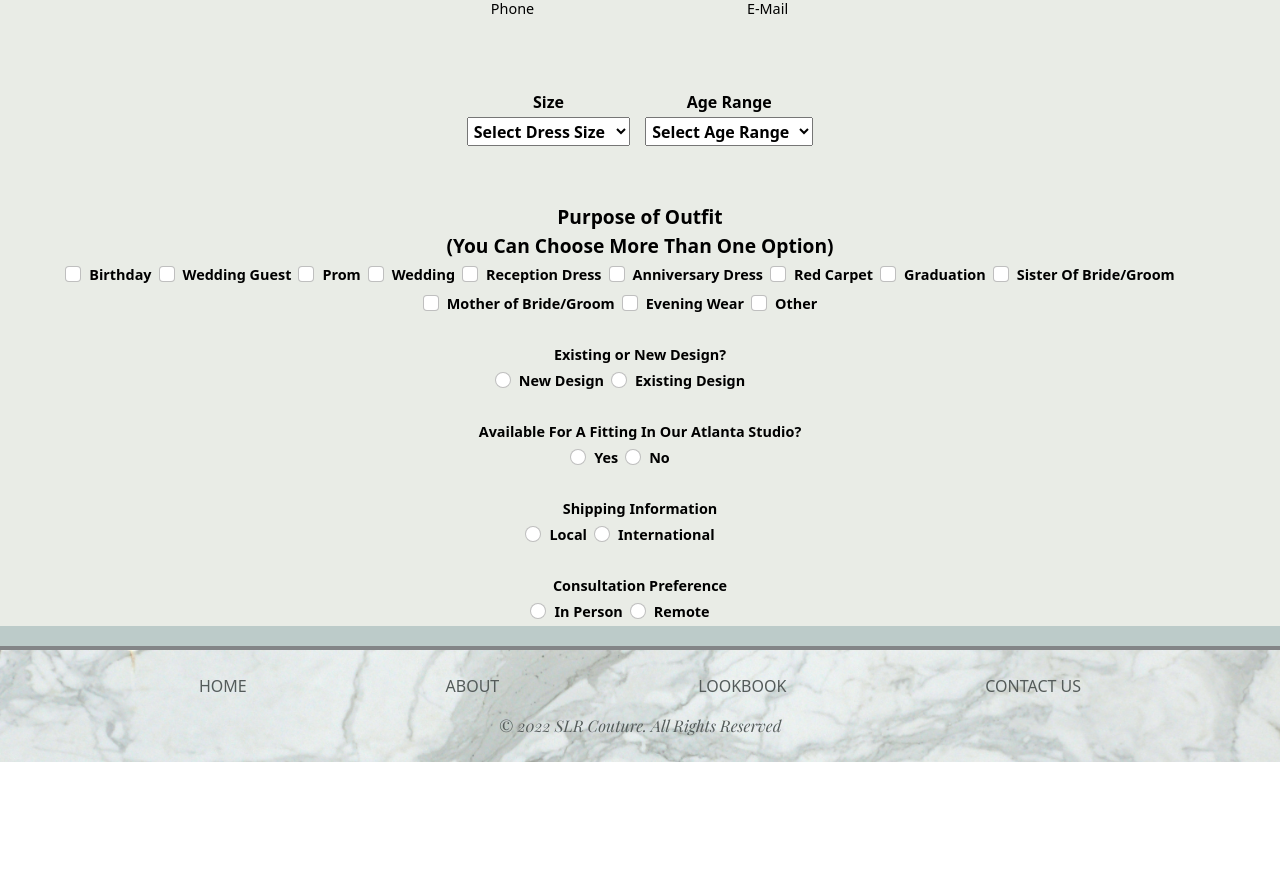
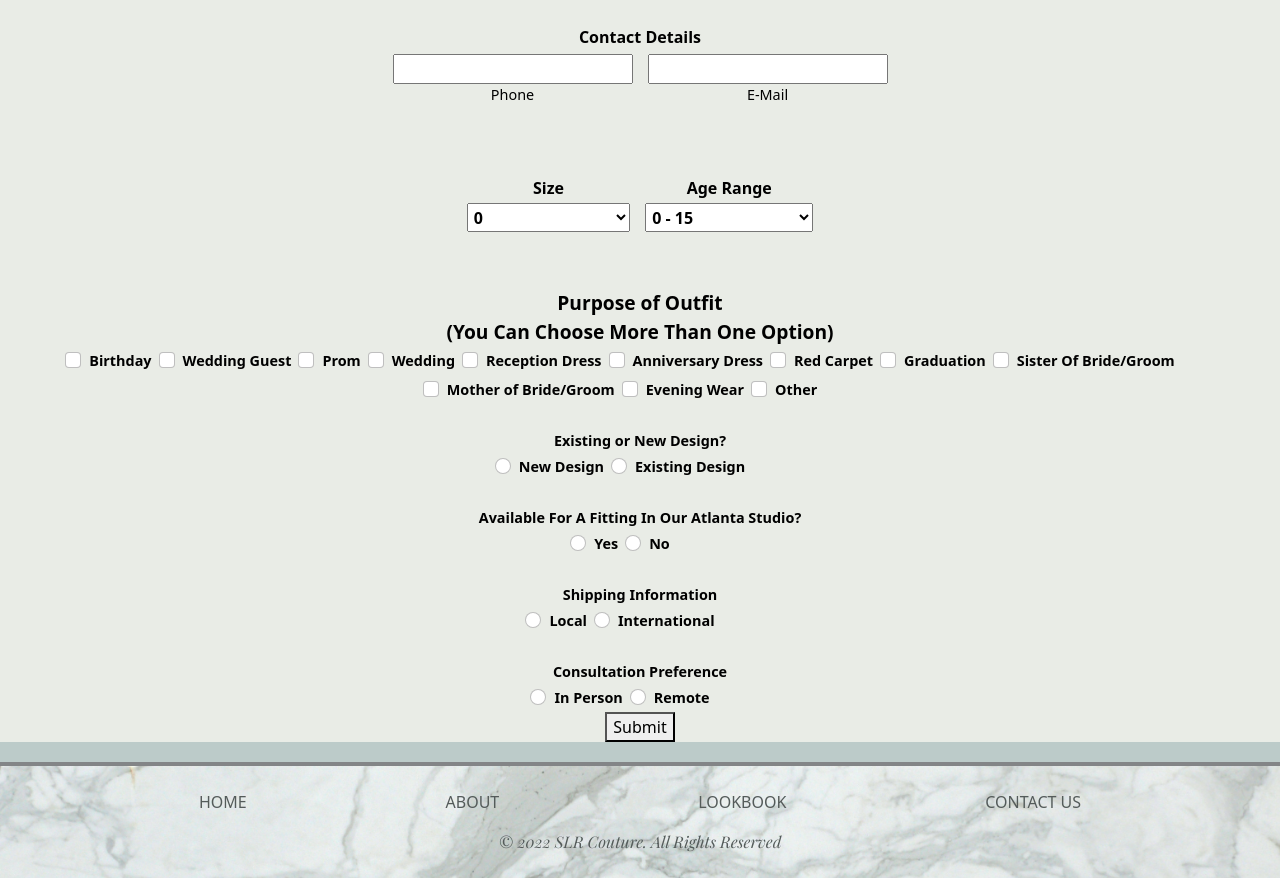
Before and after one commit to SgtHouston/Fashion-Gallery, a React (Create React App) app: page /contact in a window 1280 px wide. Shown: the part 959-1837 px from the top of the page. Before the commit the page ends 1721 px from the top, so only its background shows below. Built offline with nearby package versions, Linux system fonts and the light colour scheme.

Commit message:
forms uploading in firebase!

```diff
--- a/package.json
+++ b/package.json
@@ -7,14 +7,18 @@
     "@emotion/styled": "^11.3.0",
     "@mui/icons-material": "^5.2.5",
     "@mui/material": "^5.2.6",
+    "@reduxjs/toolkit": "^1.7.1",
     "@testing-library/jest-dom": "^5.14.1",
     "@testing-library/react": "^11.2.7",
     "@testing-library/user-event": "^12.8.3",
     "bootstrap": "^5.1.1",
+    "firebase": "^9.6.1",
     "react": "^17.0.2",
     "react-bootstrap": "^2.0.0-rc.0",
     "react-dom": "^17.0.2",
+    "react-redux": "^7.2.6",
     "react-scripts": "4.0.3",
+    "redux-thunk": "^2.4.1",
     "web-vitals": "^1.1.2"
   },
   "scripts": {
--- a/src/Pages/Contact.js
+++ b/src/Pages/Contact.js
@@ -7,12 +7,69 @@ import CustomerWorn8 from '../images/Pageant copy.jpeg'
 // npm install @mui/icons-material
 // npm install @mui/material
 import KeyboardDoubleArrowDownIcon from '@mui/icons-material/KeyboardDoubleArrowDown';
+import { useDispatch, useSelector } from 'react-redux'
+import { useState } from 'react'
+import { actionAddClient } from '../redux/actions/client'
 
 
 function Contact() {
+    const dispatch = useDispatch()
+    const [fname, setFName] = useState('');
+    const [age, setAge] = useState('');
+    const [lname, setLName] = useState('');
+    const [consultation, setConsultation] = useState('');
+    const [size, setSize] = useState(99);
+    const [email, setEmail] = useState('');
+    const [existingnew, setExistingnew] = useState('');
+    const [fitting, setFitting] = useState('');
+    const [phone, setPhone] = useState('');
+    const [shipping, setShipping] = useState('');
+    const [purpose, setPurpose] = useState({
+        Birthday: false,
+        WeddingGuest: false,
+        Prom: false,
+        Wedding: false,
+        Reception: false,
+        Anniversary: false,
+        RedCarpet: false,
+        Graduation: false,
+        SisofBride: false,
+        MotherofBride: false,
+        EveningWear: false,
+        Other: false
+    });
+
+    const client = useSelector (state => state.client)
+
+
+    const handleSubmit = e => {
+        e.preventDefault();
+        // Capture Info from Contact State
+        client.FName = fname
+        client.LName = lname
+        client.Age = age
+        client.Consultation = consultation
+        client.Size = size
+        client.EMail = email
+        client.Existingnew = existingnew
+        client.Fitting = fitting
+        client.Phone = phone
+        client.Shipping = shipping
+        client.Purpose = purpose
+        // console.log(client)
+
+        // Submit info as client and dispatch to redux for global state
+        dispatch(actionAddClient(client))
+
+        // deploy "Sumbit Successful Modal"
+        // Refresh page on close or redirect to other
+    }
+
+
+
     return (
         <div className="contact">
-            {/* < Header /> */}
+            < Header />
             <div className="contact-body">
                 <div className='contact-form text-center'>
 
@@ -21,43 +78,43 @@ function Contact() {
                         <h4 className='contact-text'>Please Fill Out The Form Below <br/>To Start Your Order</h4>
                         < KeyboardDoubleArrowDownIcon />
                     </div>
-                    <form className="contact-form-inputs">
+                    <form className="contact-form-inputs" onSubmit={handleSubmit}>
                         <fieldset>
                             <br/>
-                        <label for="contact-names" class="form-check">Name </label>
-                            <div class="contact-names">
-                                <div class="form-check">
-                                    <input type="text" name="name" id="fnameinput" required />
-                                    <p class='field-label'>First</p>
+                        <label htmlFor="contact-names" className="form-check">Name </label>
+                            <div className="contact-names">
+                                <div className="form-check">
+                                    <input type="text" name="name" id="fnameinput" value={fname} onChange={e => setFName(e.target.value)} required />
+                                    <p className='field-label'>First</p>
                                 </div>
-                                <div class="form-check">
-                                    <input type="text" name="name" id="lnameinput" required />
-                                    <p class='field-label'>Last</p>
+                                <div className="form-check">
+                                    <input type="text" name="name" id="lnameinput" value={lname} onChange={e => setLName(e.target.value)} required />
+                                    <p className='field-label'>Last</p>
                                 </div>
                             </div>
                         </fieldset>
 
                         <fieldset>
-                            <label for="contact-details" class="form-check">Contact Details </label>
-                            <div class="contact-details">
-                                <div class="form-check">
-                                    <input type="tel" name="phone" id="phoneinput" required />
-                                    <p class='field-label'>Phone</p>
+                            <label htmlFor="contact-details" className="form-check">Contact Details </label>
+                            <div className="contact-details">
+                                <div className="form-check">
+                                    <input type="tel" name="phone" id="phoneinput" value={phone} onChange={e => setPhone(e.target.value)} required />
+                                    <p className='field-label'>Phone</p>
                                 </div>
 
-                                <div class="form-check">
-                                    <input type="email" name="email" id="emailinput" required />
-                                    <p class='field-label'>E-Mail</p>
+                                <div className="form-check">
+                                    <input type="email" name="email" id="emailinput" value={email} onChange={e => setEmail(e.target.value)} required />
+                                    <p className='field-label'>E-Mail</p>
                                 </div>
                             </div>
                         </fieldset>
                         <br/>
                         <br/>
                         <fieldset >
-                            <div class="contact-dropdown">
-                                <div class="selector form-check">
-                                    <label for="size-selector" class="form-check">Size </label>
-                                    <select class="form-check form-check-black" name="Select Your Dress Size" id="size-selector">
+                            <div className="contact-dropdown">
+                                <div className="selector form-check">
+                                    <label htmlFor="size-selector" className="form-check">Size </label>
+                                    <select className="form-check form-check-black" name="Select Your Dress Size" id="size-selector" value={size} onChange={e => setSize(e.target.value)}>
                                         <option value='no size selection' disabled selected> Select Dress Size </option>
                                         <option value='0' > 0</option>
                                         <option value='2' > 2</option>
@@ -72,9 +129,9 @@ function Contact() {
                                 </div>
                                 <br/>
                                 <br/>
-                                <div class="selector form-check">
-                                    <label for="age-selector" class="form-check">Age Range </label>
-                                    <select class="form-check form-check-black" name="Select Your Age Range" id="age-selector">
+                                <div className="selector form-check">
+                                    <label htmlFor="age-selector" className="form-check">Age Range </label>
+                                    <select className="form-check form-check-black" name="Select Your Age Range" id="age-selector" value={age} onChange={e => setAge(e.target.value)}>
                                         <option value='no range selection' disabled selected> Select Age Range </option>
                                         <option value='0 - 15' > 0 - 15 </option>
                                         <option value='16 - 21' > 16 - 21 </option>
@@ -92,71 +149,71 @@ function Contact() {
                         <br/>
                         <br/>
                         <fieldset>
-                            <label for="outfit-selector" id="outfit-selector">Purpose of Outfit <br/> (You Can Choose More Than One Option) </label>
+                            <label htmlFor="outfit-selector" id="outfit-selector">Purpose of Outfit <br/> (You Can Choose More Than One Option) </label>
                             <br/>
-                            <p class="form-check form-check-inline">
-                                <input type="checkbox" value='Birthday' class="form-check-input" />
-                                <label class="form-check-label">Birthday</label>
+                            <p className="form-check form-check-inline">
+                                <input type="checkbox" onChange={e => setPurpose({...purpose, Birthday: (!purpose.Birthday)})} className="form-check-input" />
+                                <label className="form-check-label">Birthday</label>
                             </p>
-                            <p class="form-check form-check-inline">
-                                <input type="checkbox" value='Wedding Guest' class="form-check-input" />
-                                <label class="form-check-label"> Wedding Guest</label>
+                            <p className="form-check form-check-inline">
+                                <input type="checkbox" onChange={e => setPurpose({...purpose, WeddingGuest: (!purpose.WeddingGuest)})} className="form-check-input" />
+                                <label className="form-check-label"> Wedding Guest</label>
                             </p>
-                            <p class="form-check form-check-inline">
-                                <label class="form-check-label"> Prom</label>
-                                <input type="checkbox" value='Prom' class="form-check-input" />
+                            <p className="form-check form-check-inline">
+                                <input type="checkbox" onChange={e => setPurpose({...purpose, Prom: (!purpose.Prom)})} className="form-check-input" />
+                                <label className="form-check-label"> Prom</label>
                             </p>
-                            <p class="form-check form-check-inline">
-                                <label class="form-check-label"> Wedding</label>
-                                <input type="checkbox" value=' Wedding' class="form-check-input" />
+                            <p className="form-check form-check-inline">
+                                <input type="checkbox" onChange={e => setPurpose({...purpose, Wedding: (!purpose.Wedding)})} className="form-check-input" />
+                                <label className="form-check-label"> Wedding</label>
                             </p>
-                            <p class="form-check form-check-inline">
-                                <label class="form-check-label"> Reception Dress</label>
-                                <input type="checkbox" value='Reception Dress' class="form-check-input" />
+                            <p className="form-check form-check-inline">
+                                <input type="checkbox" onChange={e => setPurpose({...purpose, Reception: (!purpose.Reception)})} className="form-check-input" />
+                                <label className="form-check-label"> Reception Dress</label>
                             </p>
-                            <p class="form-check form-check-inline">
-                                <label class="form-check-label"> Anniversary Dress</label>
-                                <input type="checkbox" value='Anniversary Dress' class="form-check-input" />
+                            <p className="form-check form-check-inline">
+                                <input type="checkbox" onChange={e => setPurpose({...purpose, Anniversary: (!purpose.Anniversary)})} className="form-check-input" />
+                                <label className="form-check-label"> Anniversary Dress</label>
                             </p>
-                            <p class="form-check form-check-inline">
-                                <label class="form-check-label"> Red Carpet</label>
-                                <input type="checkbox" value='Red Carpet' class="form-check-input" />
+                            <p className="form-check form-check-inline">
+                                <input type="checkbox" onChange={e => setPurpose({...purpose, RedCarpet: (!purpose.RedCarpet)})} className="form-check-input" />
+                                <label className="form-check-label"> Red Carpet</label>
                             </p>
-                            <p class="form-check form-check-inline">
-                                <label class="form-check-label">  Graduation</label>
-                                <input type="checkbox" value='Graduation' class="form-check-input" />
+                            <p className="form-check form-check-inline">
+                                <input type="checkbox" onChange={e => setPurpose({...purpose, Graduation: (!purpose.Graduation)})} className="form-check-input" />
+                                <label className="form-check-label">  Graduation</label>
                             </p>
-                            <p class="form-check form-check-inline">
-                                <label class="form-check-label">  Sister Of Bride/Groom</label>
-                                <input type="checkbox" value='Sister Of Bride/Groom' class="form-check-input" />
+                            <p className="form-check form-check-inline">
+                                <input type="checkbox" onChange={e => setPurpose({...purpose, SisofBride: (!purpose.SisofBride)})} className="form-check-input" />
+                                <label className="form-check-label">  Sister Of Bride/Groom</label>
                             </p>
-                            <p class="form-check form-check-inline">
-                                <label class="form-check-label">Mother of Bride/Groom</label>
-                                <input type="checkbox" value='Mother of Bride/Groom' class="form-check-input" />
+                            <p className="form-check form-check-inline">
+                                <input type="checkbox" onChange={e => setPurpose({...purpose, MotherofBride: (!purpose.MotherofBride)})} className="form-check-input" />
+                                <label className="form-check-label">Mother of Bride/Groom</label>
                             </p>
-                            <p class="form-check form-check-inline">
-                                <label class="form-check-label">  Evening Wear</label>
-                                <input type="checkbox" value='Evening Wear' class="form-check-input" />
+                            <p className="form-check form-check-inline">
+                                <input type="checkbox" onChange={e => setPurpose({...purpose, EveningWear: (!purpose.EveningWear)})} className="form-check-input" />
+                                <label className="form-check-label">  Evening Wear</label>
                             </p>
-                            <p class="form-check form-check-inline">
-                                <label class="form-check-label">  Other</label>
-                                <input type="checkbox" value='Other' class="form-check-input" />
+                            <p className="form-check form-check-inline">
+                                <input type="checkbox" onChange={e => setPurpose({...purpose, Other: (!purpose.Other)})} className="form-check-input" />
+                                <label className="form-check-label">  Other</label>
                             </p>
                         </fieldset>
 
                         <br/>
                         <fieldset>
-                            <label for="design-selector" id="design-selector">Existing or New Design? </label>
+                            <label htmlFor="design-selector" id="design-selector">Existing or New Design? </label>
                             <br/>
-                            <div class="form-check form-check-inline">
-                                <input class="form-check-input" type="radio" name="design-selector" id="NewDesign" value="New Design"/>
-                                <label  for="NewDesign">
+                            <div className="form-check form-check-inline">
+                                <input className="form-check-input" type="radio" name="design-selector" id="NewDesign" value={existingnew} onChange={e => setExistingnew("New Design")} />
+                                <label  htmlFor="NewDesign">
                                     New Design
                                 </label>
                             </div>
-                            <div class="form-check form-check-inline">
-                                <input class="form-check-input" type="radio" name="design-selector" id="ExistingDesign" value="Existing Design" />
-                                <label  for="ExistingDesign">
+                            <div className="form-check form-check-inline">
+                                <input className="form-check-input" type="radio" name="design-selector" id="ExistingDesign" value={existingnew} onChange={e => setExistingnew("Existing Design")} />
+                                <label  htmlFor="ExistingDesign">
                                     Existing Design
                                 </label>
                             </div>
@@ -164,17 +221,17 @@ function Contact() {
 
                         <br/>
                         <fieldset>
-                            <label for="fitting-selector" id="fitting-selector">Available For A Fitting In Our Atlanta Studio?</label>
+                            <label htmlFor="fitting-selector" id="fitting-selector">Available For A Fitting In Our Atlanta Studio?</label>
                             <br/>
-                            <div class="form-check form-check-inline">
-                                <input class="form-check-input" type="radio" name="fitting-selector" id="Yes" value="Yes"/>
-                                <label  for="Yes">
+                            <div className="form-check form-check-inline">
+                                <input className="form-check-input" type="radio" name="fitting-selector" value={fitting} onChange={e => setFitting("Atlanta Fitting")} id="Yes" />
+                                <label  htmlFor="Yes">
                                     Yes
                                 </label>
                             </div>
-                            <div class="form-check form-check-inline">
-                                <input class="form-check-input" type="radio" name="fitting-selector" id="No" value="No" />
-                                <label  for="No">
+                            <div className="form-check form-check-inline">
+                                <input className="form-check-input" type="radio" name="fitting-selector" value={fitting} onChange={e => setFitting("No Fitting")} id="No"  />
+                                <label  htmlFor="No">
                                     No
                                 </label>
                             </div>
@@ -183,17 +240,17 @@ function Contact() {
 
                         <br/>
                         <fieldset>
-                            <label for="shipping-selector" id="shipping-selector">Shipping Information</label>
+                            <label htmlFor="shipping-selector" id="shipping-selector">Shipping Information</label>
                             <br/>
-                            <div class="form-check form-check-inline">
-                                <input class="form-check-input" type="radio" name="shipping-selector" id="Local" value="Local"/>
-                                <label  for="Local">
+                            <div className="form-check form-check-inline">
+                                <input className="form-check-input" type="radio" name="shipping-selector" id="Local" value={shipping} onChange={e => setShipping("Local Shipping")} />
+                                <label  htmlFor="Local">
                                     Local
                                 </label>
                             </div>
-                            <div class="form-check form-check-inline">
-                                <input class="form-check-input" type="radio" name="shipping-selector" id="International" value="International" />
-                                <label  for="International">
+                            <div className="form-check form-check-inline">
+                                <input className="form-check-input" type="radio" name="shipping-selector" id="International" value={shipping} onChange={e => setShipping("International Shipping")} />
+                                <label  htmlFor="International">
                                     International
                                 </label>
                             </div>
@@ -202,23 +259,23 @@ function Contact() {
 
                         <br/>
                         <fieldset>
-                            <label for="consultation-selector" id="consultation-selector">Consultation Preference</label>
+                            <label htmlFor="consultation-selector" id="consultation-selector">Consultation Preference</label>
                             <br/>
-                            <div class="form-check form-check-inline">
-                                <input class="form-check-input" type="radio" name="consultation-selector" id="inPerson" value="In Person"/>
-                                <label  for="inPerson">
+                            <div className="form-check form-check-inline">
+                                <input className="form-check-input" type="radio" name="consultation-selector" id="inPerson" value={consultation} onChange={e => setConsultation("In-Person Consultation")} />
+                                <label  htmlFor="inPerson">
                                     In Person
                                 </label>
                             </div>
-                            <div class="form-check form-check-inline">
-                                <input class="form-check-input" type="radio" name="consultation-selector" id="Remote" value="Remote" />
-                                <label  for="Remote">
+                            <div className="form-check form-check-inline">
+                                <input className="form-check-input" type="radio" name="consultation-selector" id="Remote" value={consultation} onChange={e => setConsultation("Remote Consultation")}  />
+                                <label  htmlFor="Remote">
                                     Remote
                                 </label>
                             </div>
                         </fieldset>
 
-
+                        <button type="submit" onClick={handleSubmit}>Submit</button>
                     </form>
                 </div>
             </div>
--- a/src/components/LandingPane.js
+++ b/src/components/LandingPane.js
@@ -4,7 +4,6 @@ import backgroundVid from '../video/Mikayla-Edited.mov'
 import CustomerWorn1 from '../images/IMG_6976.png'
 import CustomerWorn2 from '../images/IMG_6993.png'
 import CustomerWorn3 from '../images/IMG_6994.png'
-import CustomerWorn4 from '../images/Twins.png'
 import CustomerWorn5 from '../images/IMG_6979.png'
 import CustomerWorn6 from '../images/SilverProm2.png'
 import CustomerWorn7 from '../images/IMG-9180.png'
--- /dev/null
+++ b/src/redux/actions/client.js
@@ -0,0 +1,15 @@
+import { collection, addDoc } from "firebase/firestore";
+import { db } from "../../firebase"
+
+export function actionAddClient(object) {
+    return async function(dispatch, getState) {
+        console.log('dispatching now')
+        dispatch({
+            type: 'ADD_CLIENT',
+            object
+        })
+        await addDoc(collection(db, 'New Client Forms'), object)
+
+    }
+
+}
--- /dev/null
+++ b/src/redux/reducers/client.js
@@ -0,0 +1,38 @@
+
+
+export function client (state = {
+    Age: '',
+    FName: '',
+    LName: '',
+    Consultation: '',
+    Size: 99,
+    EMail: '',
+    Existingnew: '',
+    Fitting: '',
+    Phone: '',
+    Shipping: '',
+    Time: new Date(),
+    Purpose: {
+        Birthday: false,
+        WeddingGuest: false,
+        Prom: false,
+        Wedding: false,
+        Reception: false,
+        Anniversary: false,
+        RedCarpet: false,
+        Graduation: false,
+        SisofBride: false,
+        MotherofBride: false,
+        EveningWear: false,
+        Other: false
+    },
+
+}, action) {
+    switch(action.type) {
+        case 'ADD_CLIENT':
+            return action.object
+
+        default:
+            return state
+    }
+}
```
Also changed, not shown: src/firebase.js (added, +24 -0 lines), src/index.js (+6 -1 lines), src/redux/store.js (added, +17 -0 lines), 1 other file (tests, documents, lock files or other folders).
